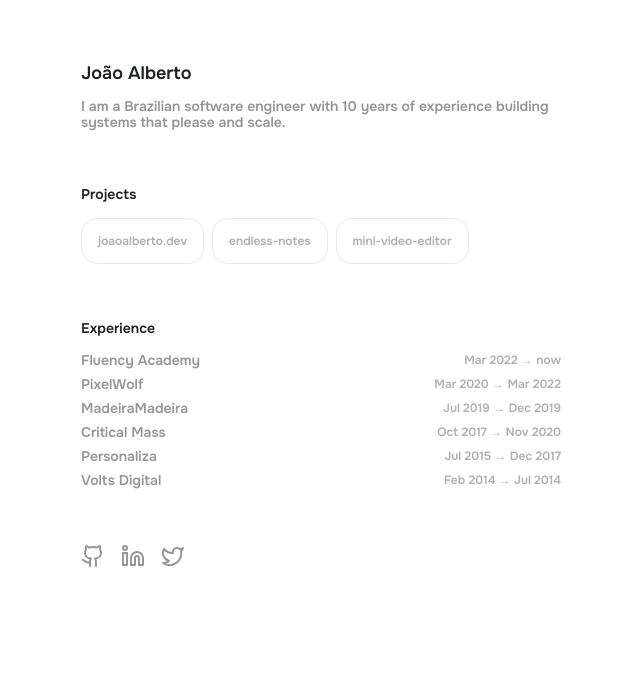
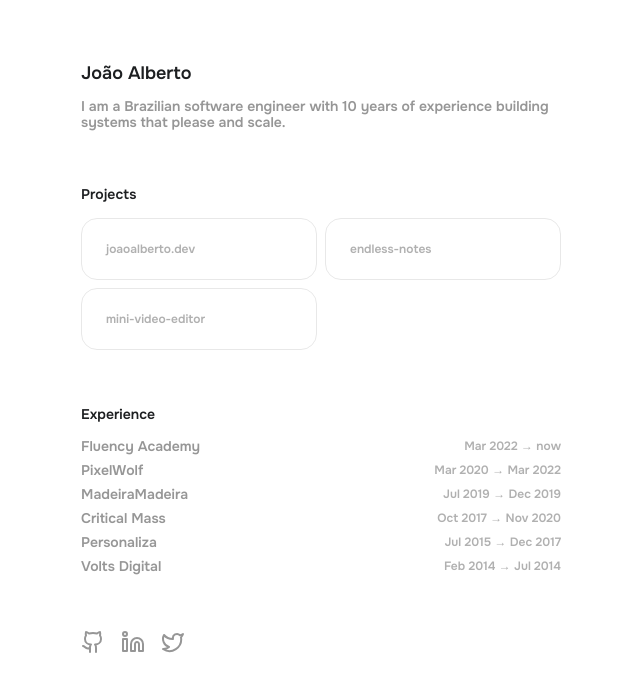
Before and after one commit to joaoalberto-dev/joaoalberto.dev, a Next.js app: page / in a window 1280 px wide. Shown: the top 692 px of the page, without its empty margins (319-959 px from the left). Built offline with nearby package versions, Linux system fonts and the light colour scheme.

Commit message:
chore: improve projects layout

```diff
--- a/src/core/components/project-list/project-list.module.css
+++ b/src/core/components/project-list/project-list.module.css
@@ -1,5 +1,5 @@
 .project_list {
-  display: flex;
-  flex-wrap: wrap;
+  display: grid;
+  grid-template-columns: repeat(2, minmax(0, 1fr));
   gap: var(--spacing-1);
 }
--- a/src/core/components/project/project.module.css
+++ b/src/core/components/project/project.module.css
@@ -1,6 +1,6 @@
 .project {
   display: inline-block;
-  padding: var(--spacing-2);
+  padding: var(--spacing-3);
   border: 1px solid #d9d9d9;
   border-radius: var(--spacing-2);
 }
```
